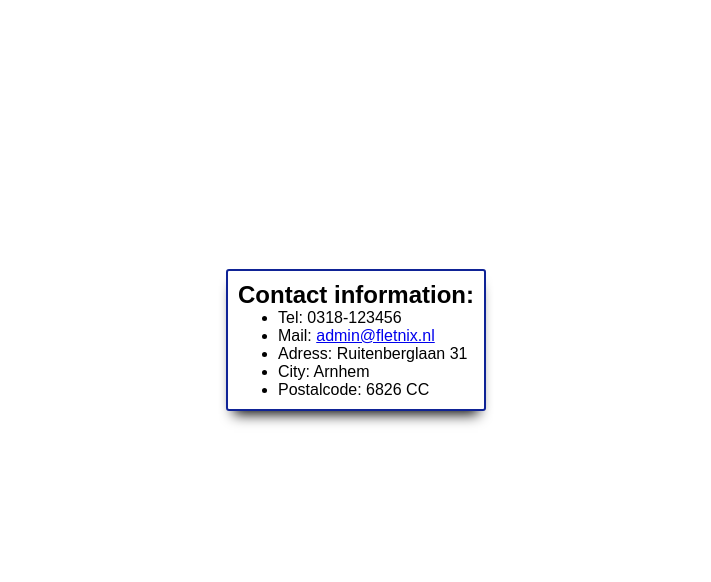
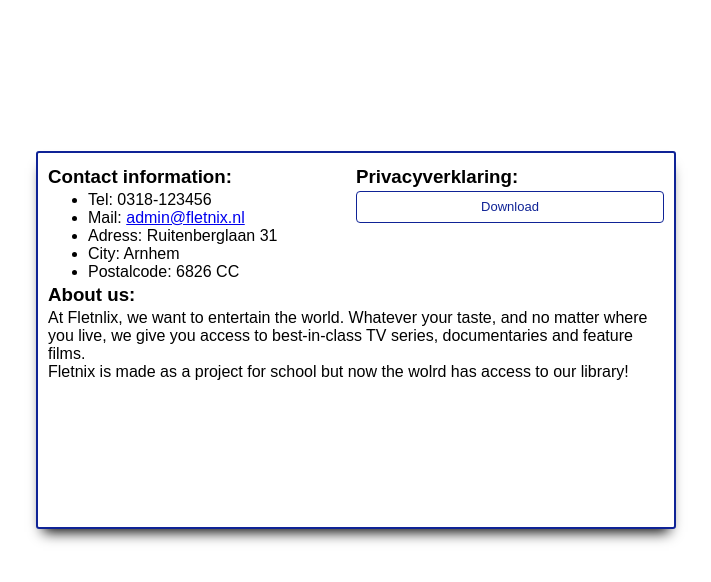
Before and after one commit to MstrShine/SEB-IWO-Docker, a PHP site: page /pages/contact.php in a window 1280 px wide. Shown: the part 60-642 px from the top of the page, without its empty margins (284-995 px from the left). Run offline with PHP 8.4, Linux system fonts and the light colour scheme.

Commit message:
kleine aanpassingen gedaan

```diff
--- a/applicatie/pages/contact.php
+++ b/applicatie/pages/contact.php
@@ -9,7 +9,8 @@
     <?php require_once './modules/navbar.php'; ?>
     <main>
         <div class="contact">
-            <h2>Contact information:</h2>
+            <div>
+                <h3>Contact information:</h3>
                 <ul>
                     <li>Tel: 0318-123456</li>
                     <li>Mail: <a href="mailto:admin@fletnix.nl">admin@fletnix.nl</a></li>
@@ -18,5 +19,17 @@
                     <li>Postalcode: 6826 CC</li>
                 </ul>
             </div>
+            <div>
+                <h3>Privacyverklaring:</h3>
+                <a href="../assets/privacyverklaring.pdf" download="privacyverklaring fletnix"><button
+                        class="simple-btn">Download</button></a>
+            </div>
+            <div class="about-us">
+                <h3>About us:</h3>
+                <p>At Fletnlix, we want to entertain the world. Whatever your taste, and no matter where you live, we
+                    give you access to best-in-class TV series, documentaries and feature films.</p>
+                <p>Fletnix is made as a project for school but now the wolrd has access to our library!</p>
+            </div>
+        </div>
     </main>
 </body>
--- a/applicatie/pages/modules/head.php
+++ b/applicatie/pages/modules/head.php
@@ -2,6 +2,7 @@
 ob_start();
 session_start();
 ?>
+
 <head>
     <meta charset="UTF-8">
     <meta name="viewport" content="width=device-width, initial-scale=1">
--- a/applicatie/styles/carousel.css
+++ b/applicatie/styles/carousel.css
@@ -64,7 +64,8 @@
     font-size: 0.75vw;
 }
 
-.media-element:hover .media-element-info {
+.media-element:hover .media-element-info,
+.media-element:active .media-element-info {
     display: inline-block;
 }
 
--- a/applicatie/styles/search.css
+++ b/applicatie/styles/search.css
@@ -1,6 +1,6 @@
 .search-grid {
     display: grid;
-    grid-template-columns: 1fr 10fr;
+    grid-template-columns: 1fr 3fr;
     grid-template-rows: 1fr 11fr;
 
     min-width: 100vw;
@@ -19,6 +19,8 @@
     margin-left: 4%;
 
     border-right: var(--main-color) 1px solid;
+
+    overflow-y: auto;
 }
 
 .search {
@@ -27,11 +29,11 @@
 }
 
 .search .simple-btn {
-    width: 10%;
+    width: 35%;
 }
 
 .search .simple-input {
-    width: 80%;
+    width: 63%;
 }
 
 .content {
--- a/applicatie/styles/style.css
+++ b/applicatie/styles/style.css
@@ -110,8 +110,7 @@
 
 
 /* START LOGIN/REGISTER AND CONTACT CSS */
-.login,
-.contact {
+.login {
     position: absolute;
     border: 2px solid var(--main-color);
     border-radius: 3px;
@@ -126,3 +125,31 @@
 #register option {
     width: 100%;
 }
+
+.contact {
+    position: absolute;
+    border: 2px solid var(--main-color);
+    border-radius: 3px;
+    top: 50%;
+    left: 50%;
+    transform: translate(-50%, -50%);
+    padding: 10px;
+    box-shadow: 0px 10px 13px -7px #000000, 5px 5px 15px 5px rgba(0, 0, 0, 0);
+
+    display: grid;
+    grid-template-columns: 1fr 1fr;
+    grid-template-rows: 1fr 2fr;
+
+    max-width: 50%;
+}
+
+.contact h3 {
+    margin-right: 2%;
+    padding-bottom: 3px;
+    padding-top: 3px;
+}
+
+.contact .about-us {
+    grid-column-start: 1;
+    grid-column-end: 3;
+}
```
Also changed, not shown: 1 other file. Lines whose indentation alone changed are shown as unchanged.
